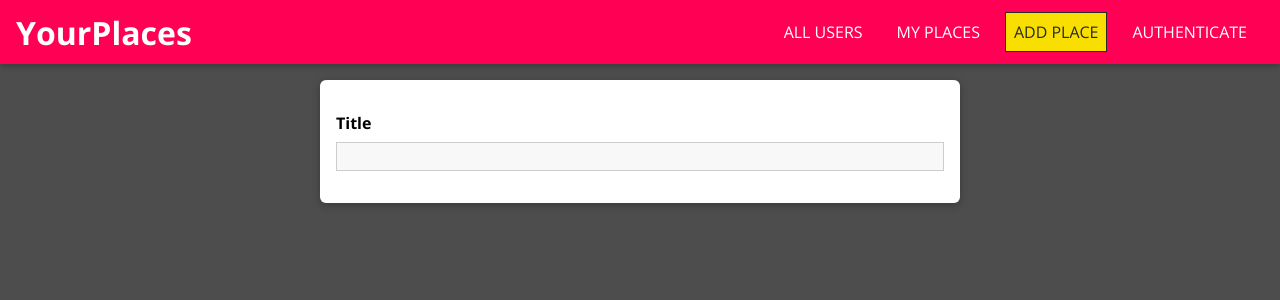
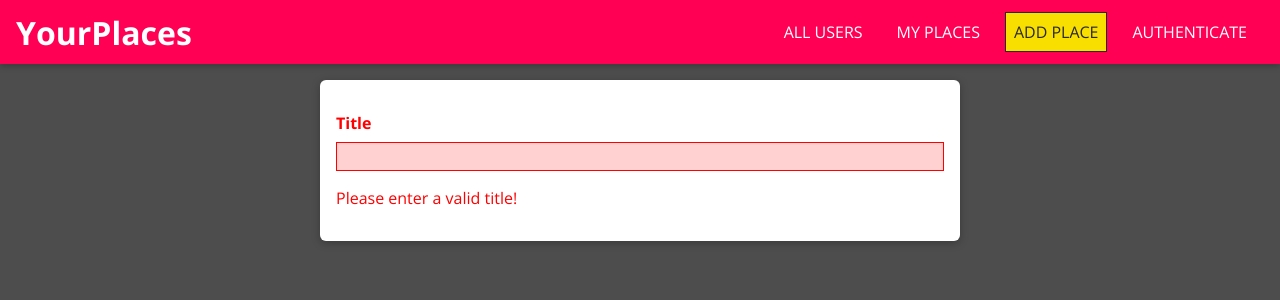
Before and after one commit to PetyrDzhunov/MERN-stack-udemy-course, a React (Create React App) app in the folder client/: page /places/new in a window 1280 px wide. Shown: the top 300 px of the page. Built offline with nearby package versions, Linux system fonts and the light colour scheme.

Commit message:
created the custom Input component without validation yet

```diff
--- a/client/src/places/pages/NewPlace.js
+++ b/client/src/places/pages/NewPlace.js
@@ -5,7 +5,7 @@
 const NewPlace = () => {
 	return (
 		<form className="place-form">
-			<Input element="input" type="text" label="Title" validators={[]} />
+			<Input element="input" type="text" label="Title" validators={[]} errorText="Please enter a valid title!" />
 		</form>
 	);
 };
--- a/client/src/shared/components/FormElements/Input.js
+++ b/client/src/shared/components/FormElements/Input.js
@@ -1,21 +1,48 @@
-import React from 'react'
+import React, { useReducer } from 'react'
 import './Input.css';
 
+const inputReducer = (state, action) => {
+	switch (action.type) {
+		case 'CHANGE':
+			return {
+				...state,
+				value: action.val,
+				isValid: true
+			};
+		default:
+			return state;
+	};
+};
+
 const Input = (props) => {
+	const [inputState, dispatch] = useReducer(inputReducer, { value: '', isValid: false });
+
+	const changeHandler = (event) => {
+		dispatch({ type: 'CHANGE', val: event.target.value });
+	}
+
+	const element = props.element === 'input' ?
+		<input
+			id={props.id}
+			type={props.type}
+			placeholder={props.placeholder}
+			onChange={changeHandler}
+			value={inputState.value}
+		/>
+		: <textarea
+			onChange={changeHandler}
+			id={props.id}
+			rows={props.rows || 3}
+			value={inputState.value}
+		/>
 
 
-	const element = props.element === 'input' ?
-		<input id={props.id}
-			type={props.type}
-			placeholder={props.placeholder}
-		/>
-		: <textarea id={props.id} rows={props.rows || 3}
-		/>
 
 	return (
-		<div className={`form-control`}>
+		<div className={`form-control ${!inputState.isValid && 'form-control--invalid'}`}>
 			<label htmlFor={props.id}>{props.label}</label>
 			{element}
+			{!inputState.isValid && <p>{props.errorText}</p>}
 		</div>
 	);
 };
```
